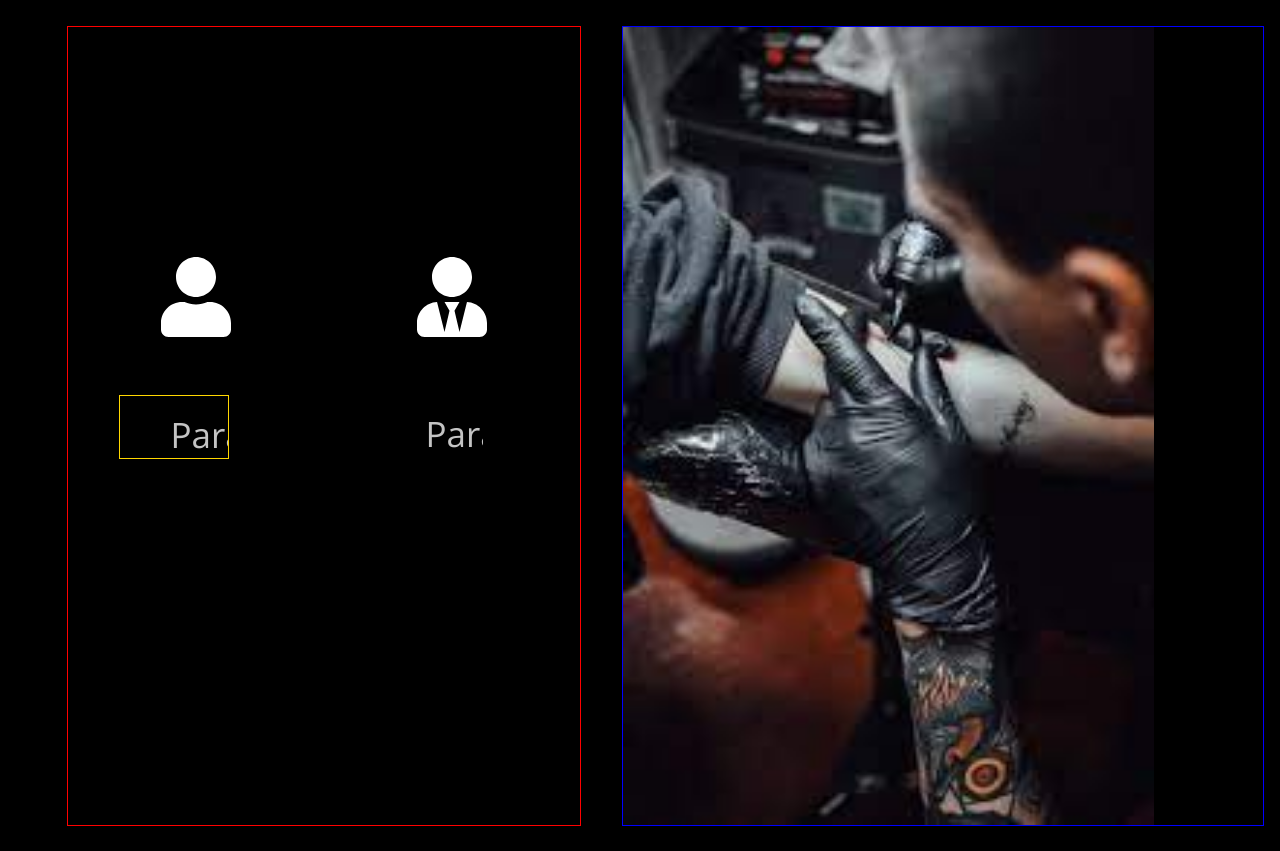
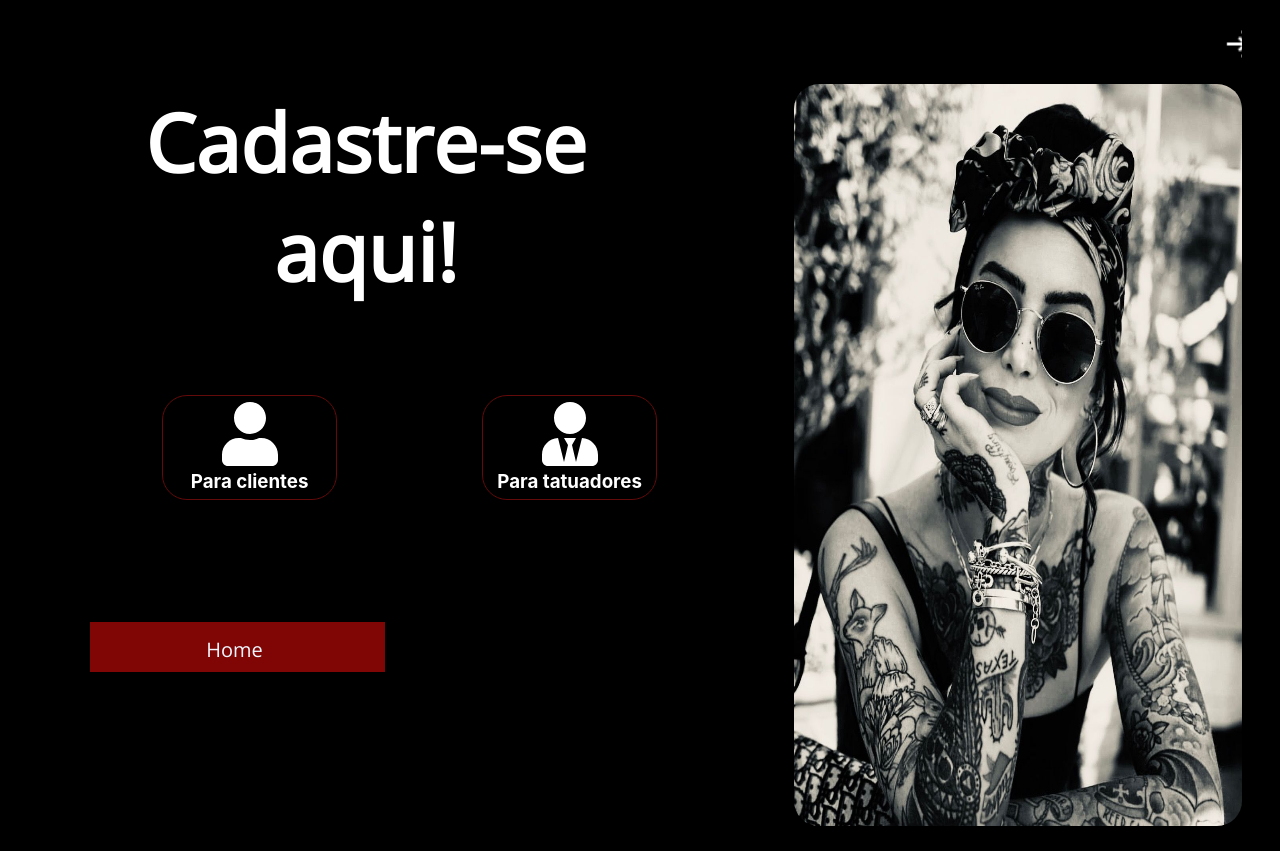
Before and after one commit to CibeleMartins/TattooArtStudio-M5, a React (Create React App) app: page /Cadastro in a window 1280 px wide. Built offline with nearby package versions, Linux system fonts and the light colour scheme.

Commit message:
estruturando a página Cadastro

```diff
--- a/src/components/ButtonHP/ButtonHP.module.css
+++ b/src/components/ButtonHP/ButtonHP.module.css
@@ -13,7 +13,7 @@
   transition: .5s;
   border: none;
   color: aliceblue;
-
+  overflow-y: hidden;
 }
 
 .button_hp:hover {
--- a/src/pages/Cadastro.js
+++ b/src/pages/Cadastro.js
@@ -1,31 +1,47 @@
-import React from "react";
+import React from 'react';
+import { Link } from "react-router-dom"
 
 import styles from "./Cadastro.module.css"
 import { FaUserTie } from 'react-icons/fa';
 import { FaUser } from 'react-icons/fa';
 import banner from "../assets/imagens/banner.jpeg"
+import loginIcon from "../assets/imagens/loginIcon.png"
+import ButtonHP from "../components/ButtonHP/ButtonHP"
 
 
 function Cadastro() {
     return(
         <section className={styles.section}>
             <div className={styles.divUsers}>
-                <div>
-                    <FaUser className={styles.icone}/>
-                    <div className={styles.divTexto}>
-                        <p>Para clientes</p>
+                <div className={styles.divTexto}>
+                    <h1>
+                        Cadastre-se<br/>aqui!
+                    </h1>
+                </div>
+
+                <div className={styles.divIcons}>
+                    <div className={styles.divIconsDiv}>
+                        <FaUser className={styles.icons}/>
+                        <h3>Para clientes</h3>
+                    </div>
+                    <div className={styles.divIconsDiv}>
+                        <FaUserTie className={styles.icons}/>
+                        <h3>Para tatuadores</h3>
                     </div>
                 </div>
-                <div>
-                    <FaUserTie className={styles.icone}/>
-                    <div>
-                        <p>Para profissionais</p>
-                    </div>
+
+                <div className={styles.buttonReturn}>
+                    <Link to="/">
+                        <ButtonHP text={"Home"} className={styles.buttonReturn}/>
+                    </Link>
                 </div>
             </div>
 
             <div className={styles.imageAndForm}>
-                <img src={banner}/>
+                <div className={styles.loginIcon}>
+                    <img src={loginIcon} alt=""/>
+                </div>
+                <img src={banner} alt=""/>
             </div>
         </section>
     )
--- a/src/pages/Cadastro.module.css
+++ b/src/pages/Cadastro.module.css
@@ -14,30 +14,92 @@
 
 .divUsers {
     display: flex;
-    flex-direction: row;
-    width: 40%;
-    border: 1px solid red;
-}
-
-.divUsers div {
-    padding: 10%;
+    flex-direction: column;
     width: 50%;
-    height: 20%;
-    margin-top: 35%;
+    overflow-y: hidden;
 }
 
 .divTexto {
-    width: 100%;
-    border: 1px solid gold;
+    width: 80%;
 }
 
-.icone {
+.divTexto h1 {
     color: white;
+    width: 100%;
     font-size: 5em;
+    padding: 5%;
+    margin-top: 7%;
+    display:flex;
+}
+
+.divIcons {
+    display: flex;
+    flex-direction: row;
+    justify-content: space-around;
+    margin-top: 10%;
+}
+
+.icons {
+    color: white;
+    font-size: 4em;
+}
+
+.divIcons div h3 {
+    color: white;
+}
+
+.divIconsDiv {
+    border: 1.5px solid rgb(99, 10, 10);
+    width: 25%;
+    padding: 1%;
+    border-radius: 25px;
+}
+
+.divIconsDiv:hover {
+    cursor: pointer;
+    border-color: white;
+}
+
+.divIconsDiv:hover > .icons {
+    color: rgb(99, 10, 10);
+}
+
+.divIconsDiv:hover > h3 {
+    color: rgb(99, 10, 10);
 }
 
 .imageAndForm {
     display: flex;
-    width: 50%;
-    border: 1px solid blue;
+    flex-direction: column;
+    width: 35%;
 }
+
+.imageAndForm div {
+    width: 35px;
+    height: fit-content;
+    position: relative;
+    right: -430px;
+    overflow-y:hidden;
+    margin-bottom: 5%;
+}
+
+.imageAndForm div:hover {
+    cursor: pointer;
+}
+
+.loginIcon {
+    width: fit-content;
+    height: fit-content;
+}
+
+.imageAndForm img {
+    width: 100%;
+    height: 100%;
+    border-radius: 25px;
+}
+
+.buttonReturn {
+    position: relative;
+    bottom: -122px;
+    left: -150px;
+}
```
Also changed, not shown: src/assets/imagens/banner.jpeg.
